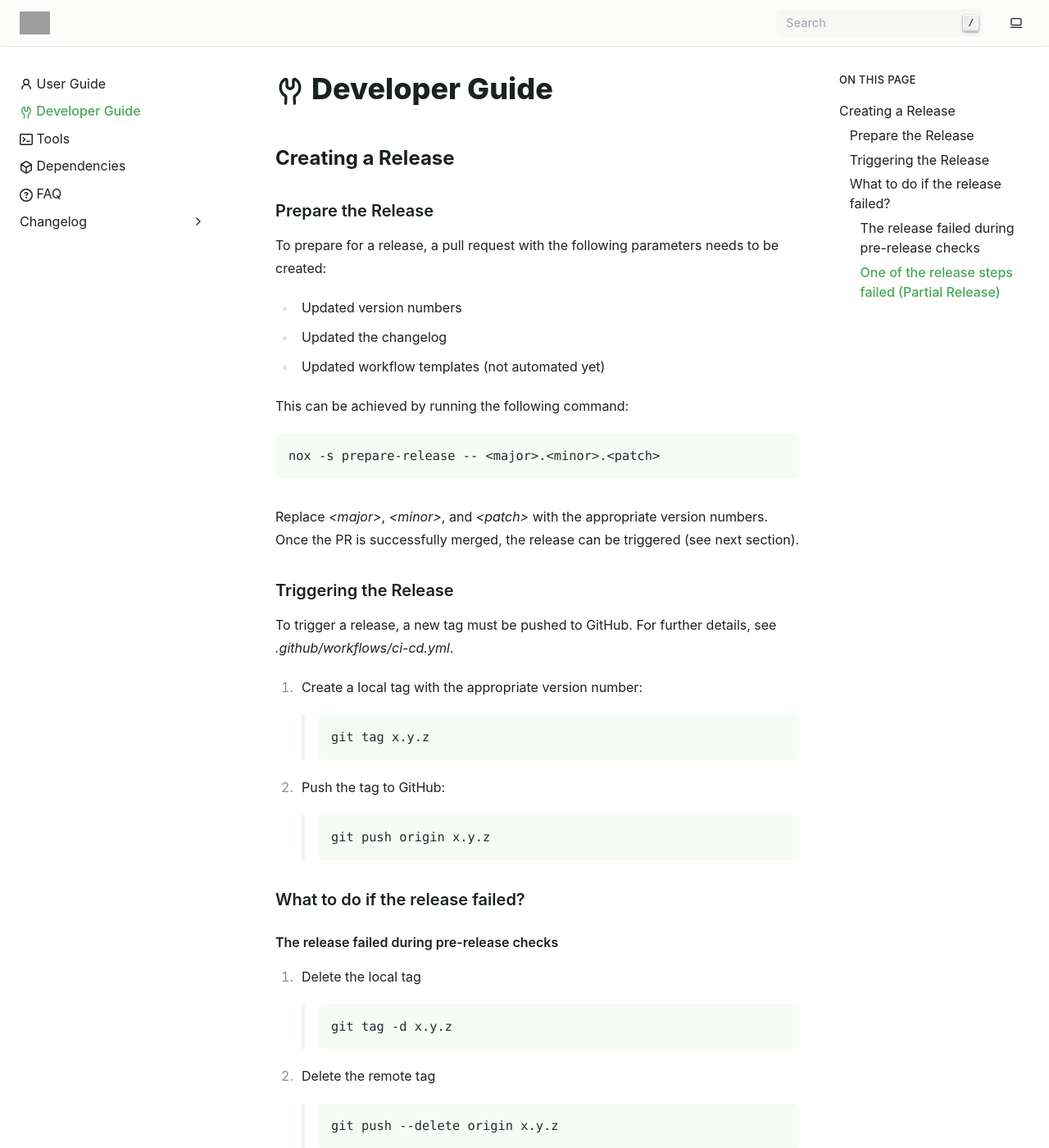
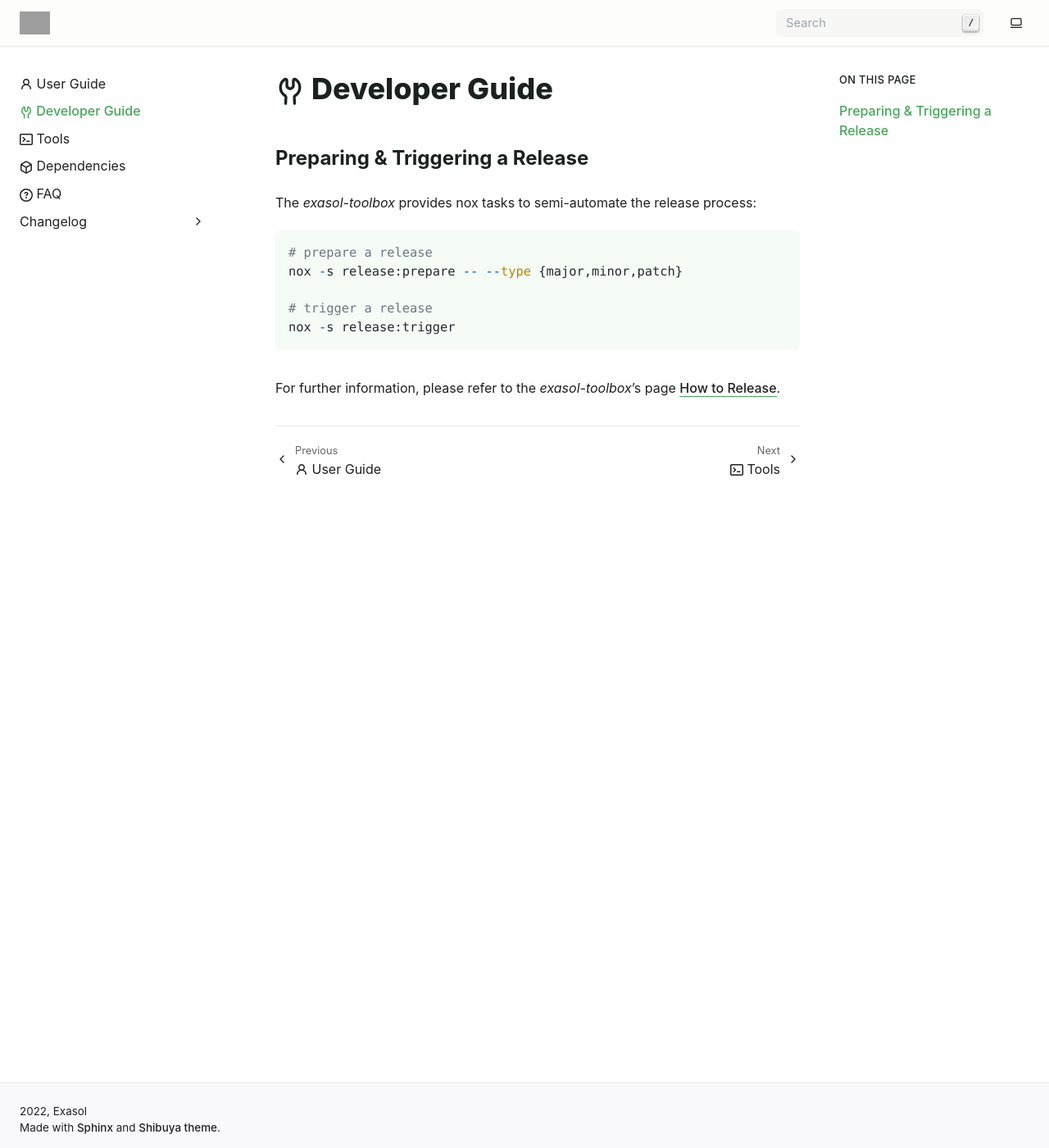
Before and after one commit to exasol/error-reporting-python, a Sphinx documentation site: the page built from doc/developer_guide/developer_guide.rst, in a window 1280 px wide and 1400 px high. Shown: the whole window at 82% size. Built offline with Sphinx 7.4.7, drawn with Linux system fonts in a browser that asks for light colours; pages that are not in the unit, such as notebooks, are missing from menus; some of the changed text lies outside the part shown; grey boxes are pictures that could not be loaded.

Commit message:
Update preparing & triggering a release steps

```diff
--- a/doc/developer_guide/developer_guide.rst
+++ b/doc/developer_guide/developer_guide.rst
@@ -3,74 +3,18 @@
 :octicon:`tools` Developer Guide
 ================================
 
-Creating a Release
-++++++++++++++++++
+Preparing & Triggering a Release
+********************************
 
-Prepare the Release
--------------------
+The `exasol-toolbox` provides nox tasks to semi-automate the release process:
 
-To prepare for a release, a pull request with the following parameters needs to be created:
+.. code-block:: python
 
-- Updated version numbers
-- Updated the changelog
-- Updated workflow templates (not automated yet)
+    # prepare a release
+    nox -s release:prepare -- --type {major,minor,patch}
 
-This can be achieved by running the following command:
+    # trigger a release
+    nox -s release:trigger
 
-.. code-block:: shell
-
-   nox -s prepare-release -- <major>.<minor>.<patch>
-
-Replace `<major>`, `<minor>`, and `<patch>` with the appropriate version numbers.
-Once the PR is successfully merged, the release can be triggered (see next section).
-
-Triggering the Release
-----------------------
-
-To trigger a release, a new tag must be pushed to GitHub. For further details, see `.github/workflows/ci-cd.yml`.
-
-1. Create a local tag with the appropriate version number:
-
-    .. code-block:: shell
-
-        git tag x.y.z
-
-2. Push the tag to GitHub:
-
-    .. code-block:: shell
-
-        git push origin x.y.z
-
-
-What to do if the release failed?
----------------------------------
-
-The release failed during pre-release checks
-~~~~~~~~~~~~~~~~~~~~~~~~~~~~~~~~~~~~~~~~~~~~
-
-#. Delete the local tag
-
-    .. code-block:: shell
-
-        git tag -d x.y.z
-
-#. Delete the remote tag
-
-    .. code-block:: shell
-
-        git push --delete origin x.y.z
-
-#. Fix the issue(s) which lead to the failing checks
-#. Start the release process from the beginning
-
-
-One of the release steps failed (Partial Release)
-~~~~~~~~~~~~~~~~~~~~~~~~~~~~~~~~~~~~~~~~~~~~~~~~~
-#. Check the Github action/workflow to see which steps failed
-#. Finish or redo the failed release steps manually
-
-.. note:: Example
-
-    **Scenario**: Publishing of the release on Github was successfully but during the PyPi release, the upload step got interrupted.
-
-    **Solution**: Manually push the package to PyPi
+For further information, please refer to the `exasol-toolbox`'s page `How to Release
+<https://exasol.github.io/python-toolbox/main/user_guide/features/creating_a_release.html>`_.
```
